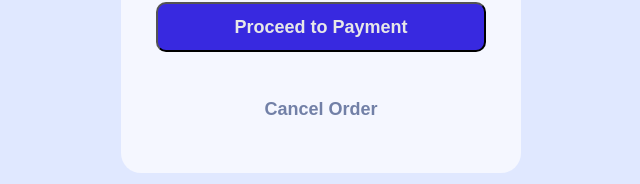
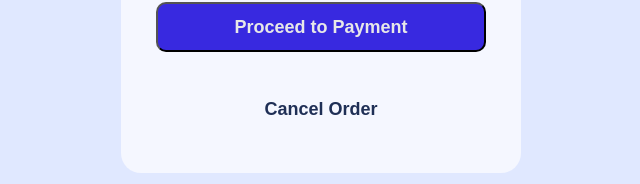
Before and after one commit to Markevo5150/Order-Summary-Component, a React (Vite) app: page / in a window 1280 px wide. In both pictures the pointer is over the button "Cancel Order". Shown: the part 623-807 px from the top of the page, without its empty margins (319-959 px from the left). Built offline with nearby package versions, Linux system fonts and the light colour scheme.

Commit message:
Final detail

```diff
--- a/src/App.scss
+++ b/src/App.scss
@@ -84,4 +84,7 @@
   font-weight: var(--boldFont);
   color: var(--DesaturatedBlue);
   cursor: pointer;
+  &:hover {
+    color: var(--DarkBlue);
+  }
 }
```
